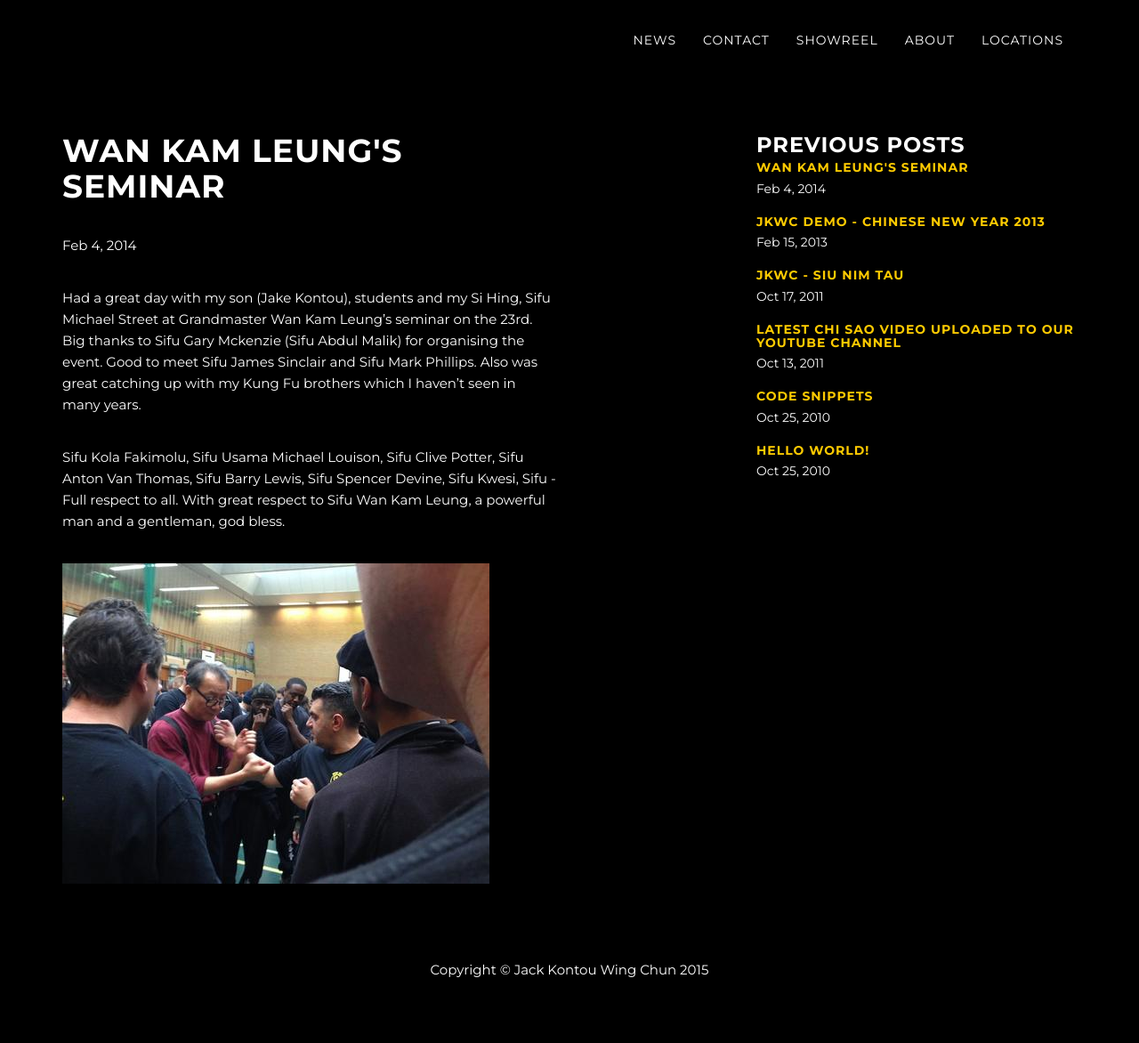
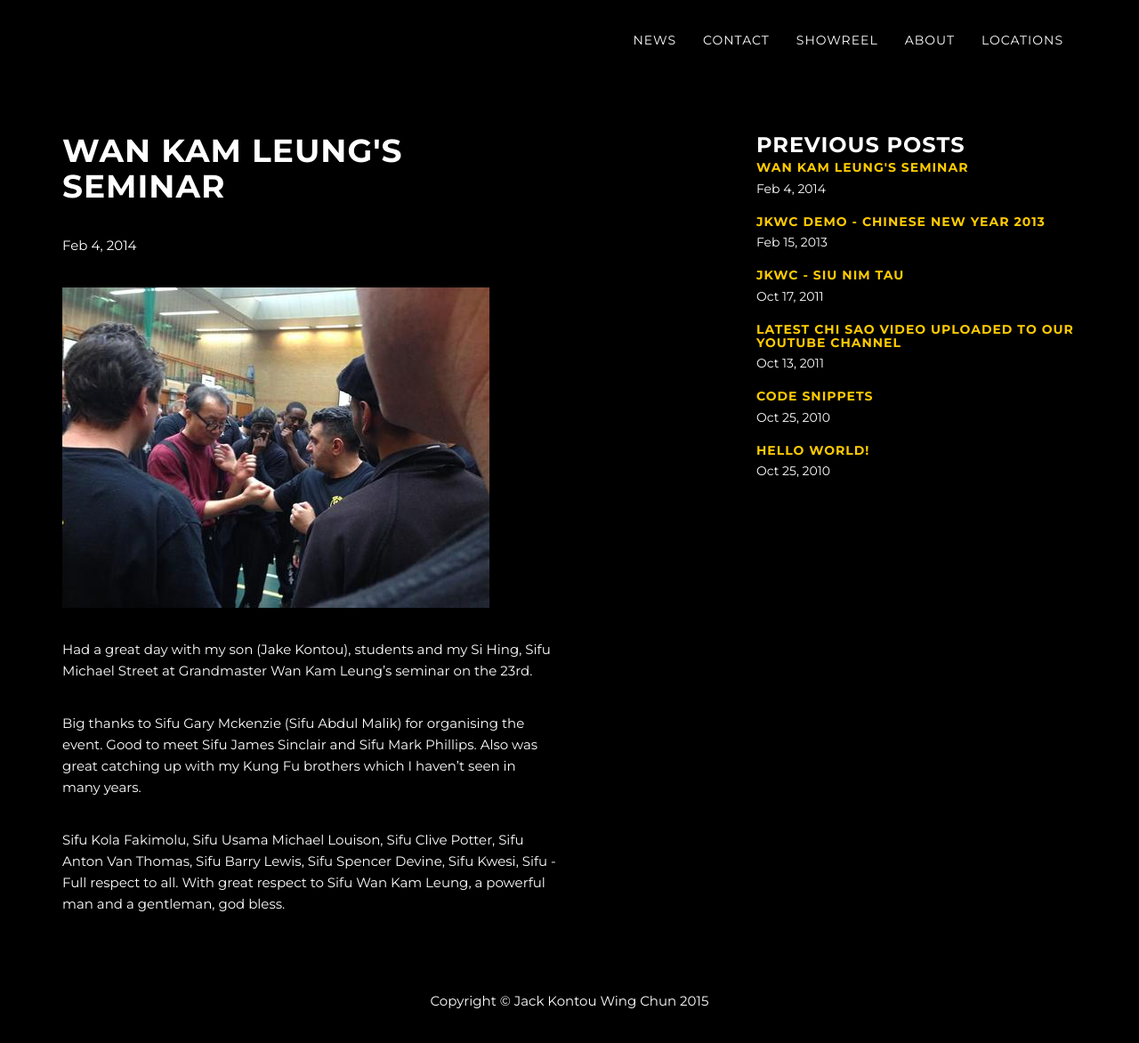
Before and after one commit to JackKontouWingChun/jkwc_ws, a Jekyll site: the page built from _posts/2014-02-04-wan-kam-leung-s-seminar.md, in a window 1280 px wide and 1187 px high. Shown: the top 1172 px of the window at 89% size. Built offline with Jekyll 4.4.1, drawn with Linux system fonts in a browser that asks for light colours.

Commit message:
Updated 2014-02-04-wan-kam-leung-s-seminar.md

```diff
--- a/_posts/2014-02-04-wan-kam-leung-s-seminar.md
+++ b/_posts/2014-02-04-wan-kam-leung-s-seminar.md
@@ -7,11 +7,11 @@ category:
 ---
 
 
+![Grand Master Wan Kam Leung seminar]({{site.baseurl}}/img/posts/wan_kam_leung.jpg)
 
 Had a great day with my son (Jake Kontou), students and my Si Hing, Sifu Michael Street at Grandmaster Wan Kam Leung's seminar on the 23rd.
+
 Big thanks to Sifu Gary Mckenzie (Sifu Abdul Malik) for organising the event.
 Good to meet Sifu James Sinclair and Sifu Mark Phillips. Also was great catching up with my Kung Fu brothers which I haven't seen in many years.
 
 Sifu Kola Fakimolu, Sifu Usama Michael Louison, Sifu Clive Potter, Sifu Anton Van Thomas, Sifu Barry Lewis, Sifu Spencer Devine, Sifu Kwesi, Sifu - Full respect to all. With great respect to Sifu Wan Kam Leung, a powerful man and a gentleman, god bless.
-
-![Grand Master Wan Kam Leung seminar]({{site.baseurl}}/img/posts/wan_kam_leung.jpg)
```
